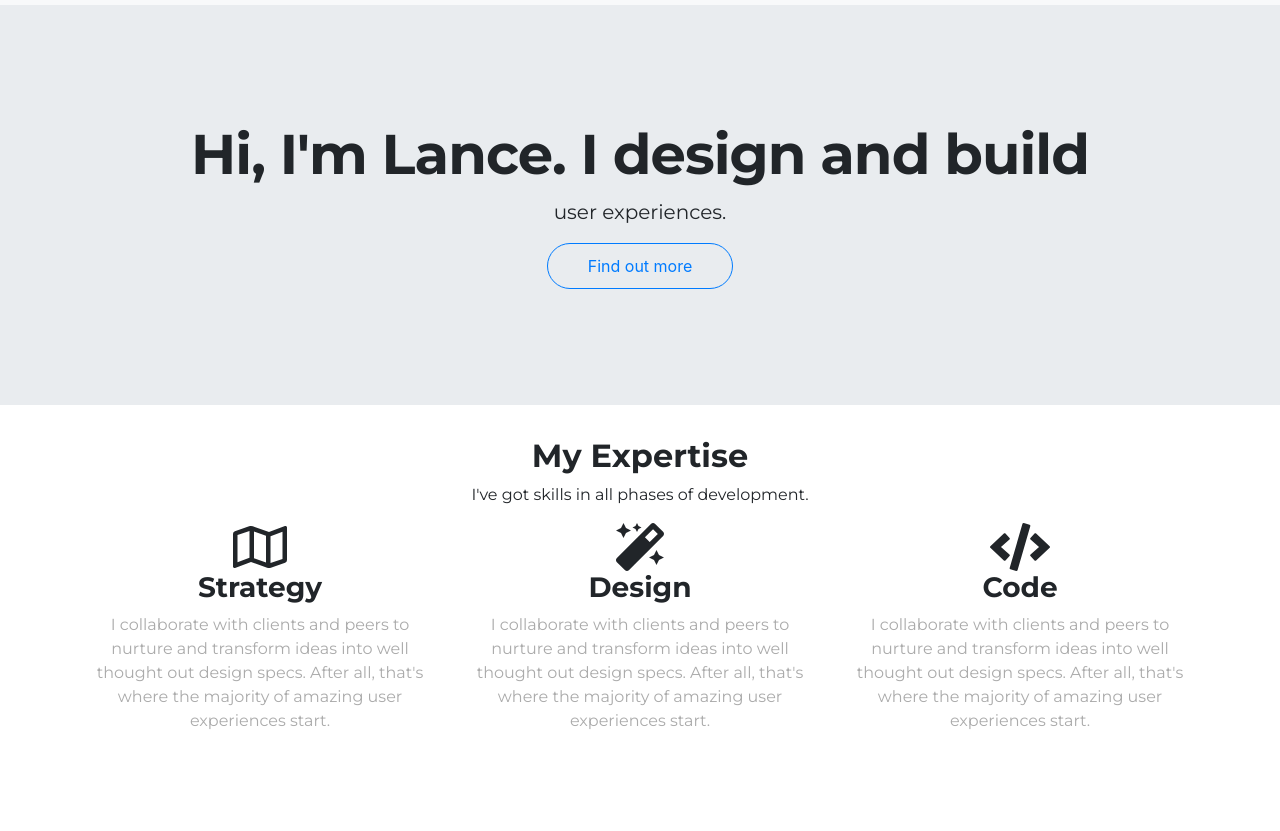
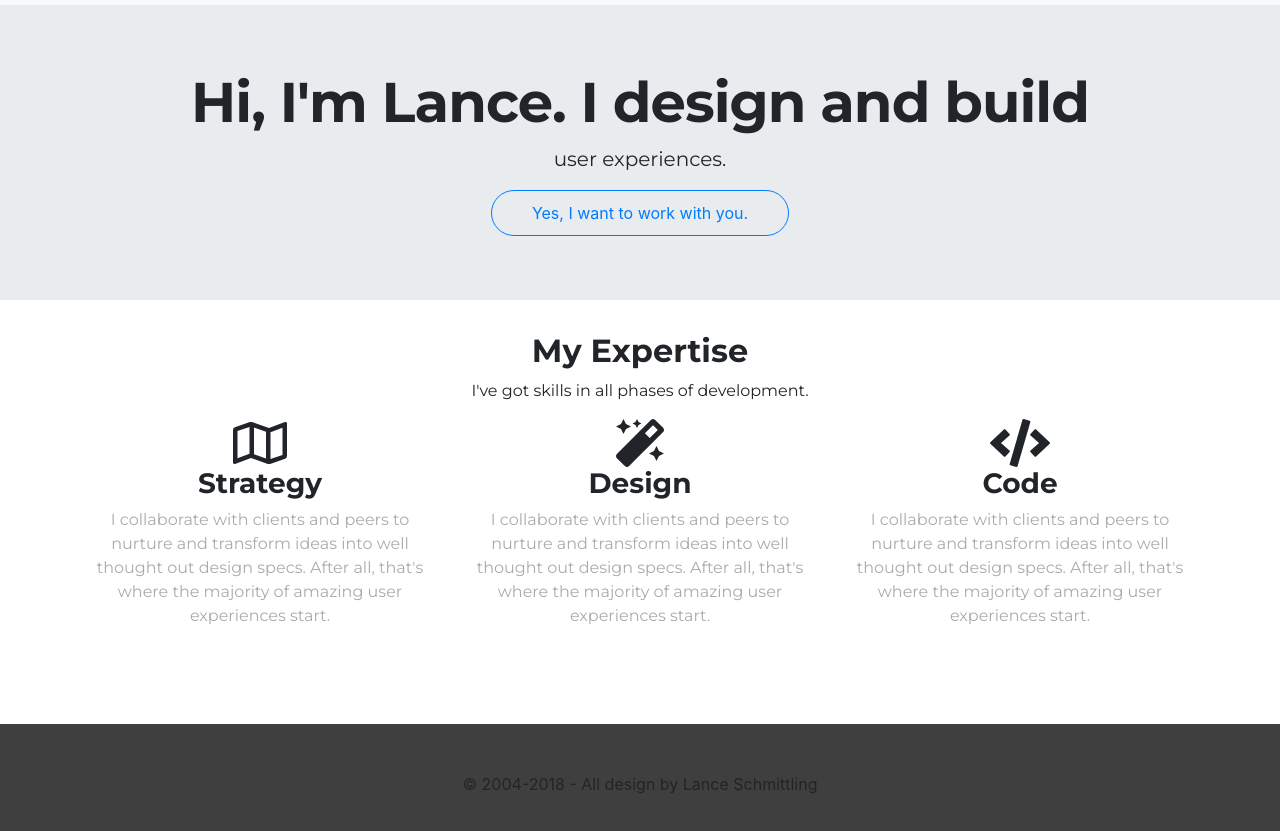
Before and after one commit to lancehenry/lanceschmance.github.io, a plain HTML site: page index.html in a window 1280 px wide. Shown: the part 81-912 px from the top of the page. Before the commit the page ends 830 px from the top, so only its background shows below. Drawn offline with nearby package versions, Linux system fonts and the light colour scheme.

Commit message:
More style changes

```diff
--- a/assets/css/style.css
+++ b/assets/css/style.css
@@ -1,7 +1,17 @@
-body, html {
-    height: 100%;
+/* HTML, Body Styles
+--------------------------------------------------- */
+html {
+    position: relative;
+    min-height: 100%;
 }
 
+body {
+    height: 100%;
+    margin-bottom: 200px;
+}
+
+/* Wrapper For Entire Page
+--------------------------------------------------- */
 .wrapper {
     height: 100%;
 }
@@ -45,3 +55,14 @@ p {
 .p-text {
     color: #ababab;
 }
+
+/* Sticky Footer Styles
+--------------------------------------------------- */
+.footer {
+    position: absolute;
+    bottom: 0;
+    width: 100%;
+    height: 120px; /* Set the fixed height of the footer */
+    line-height: 120px; /* Vertically center the text */
+    background-color: #3f3f3f;
+}
--- a/index.html
+++ b/index.html
@@ -64,7 +64,7 @@
             <div class="container text-center jumbo-container">
                 <h1 class="display-4">Hi, I'm Lance. I design and build</h1>
                 <p class="lead">user experiences.</p>
-                <button type="button" class="btn btn-outline-primary">Find out more</button>
+                <button type="button" class="btn btn-outline-primary">Yes, I want to work with you.</button>
             </div>
         </div>
 
@@ -97,8 +97,13 @@
             </div>
         </div>
 
+        <footer class="footer">
+            <div class="container text-center">
+                <span class="by-line">© 2004-2018 - All design by Lance Schmittling</span>
+            </div>
+        </footer>
+
     </div>
-
 
 
 
```
